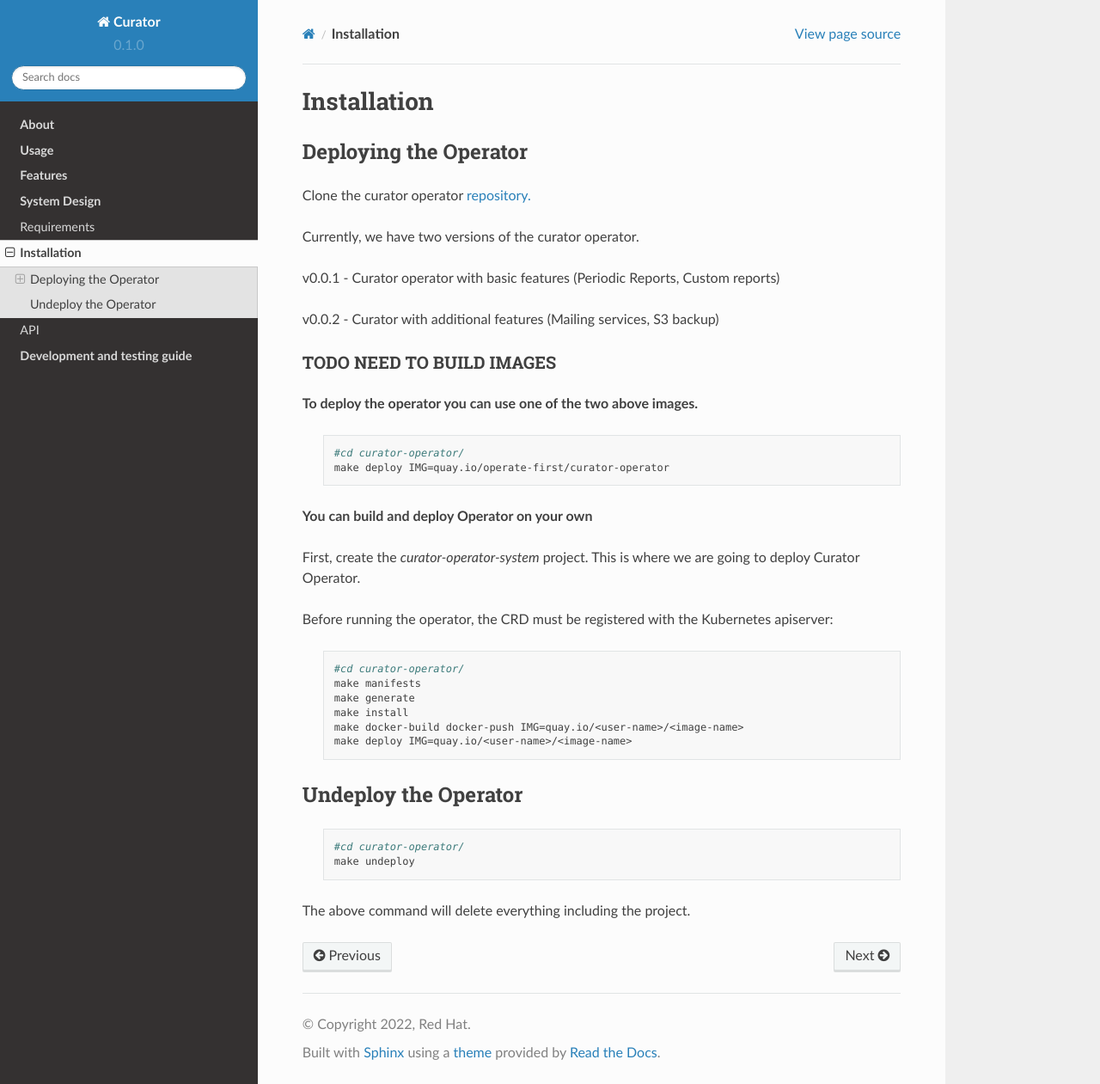
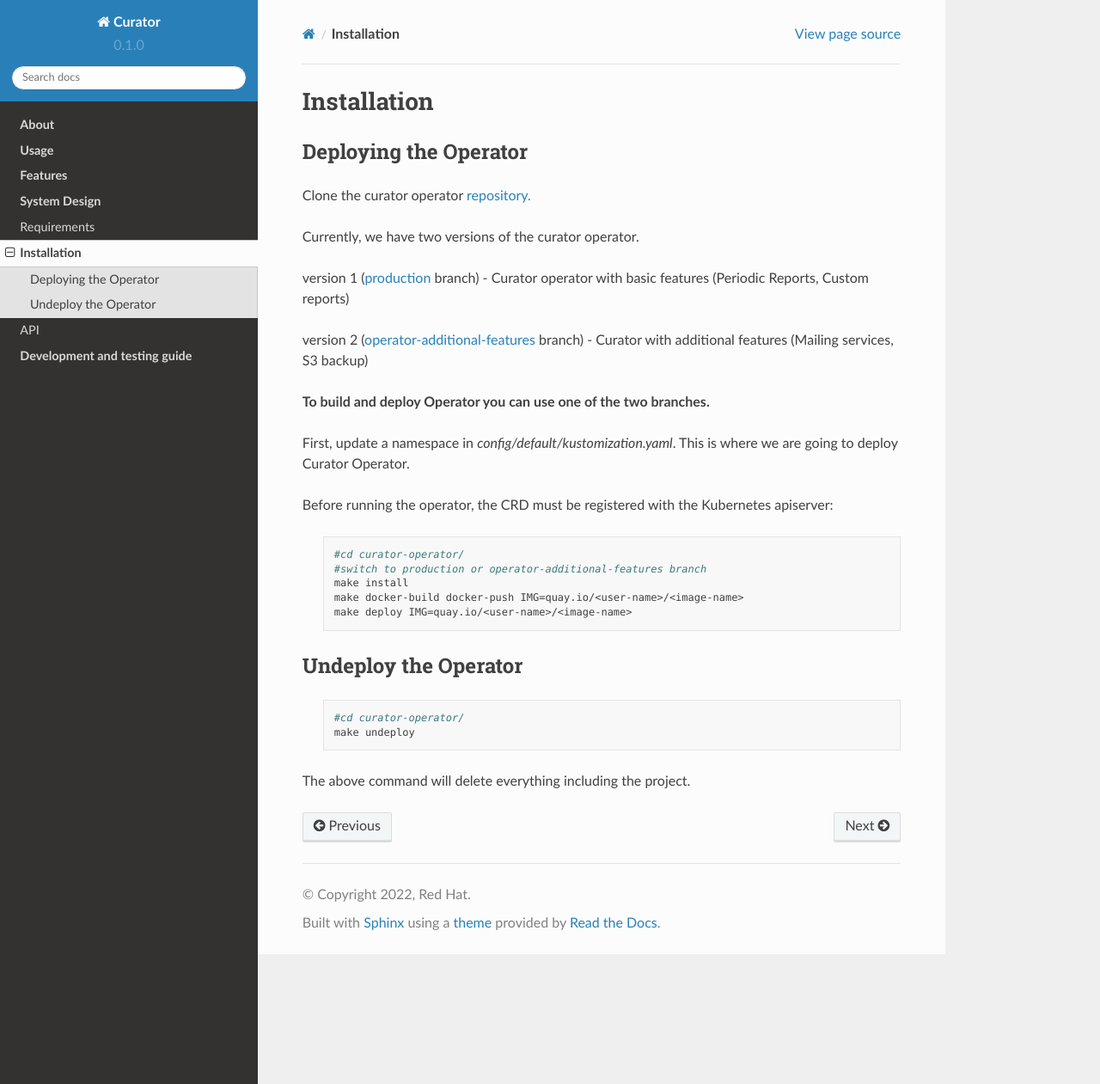
Before and after one commit to gagansk/curatorOperator, a Sphinx documentation site: the page built from docs/source/installation.rst, in a window 1280 px wide and 1261 px high. Shown: the whole window at 86% size. Built offline with Sphinx 7.4.7 and the Read the Docs theme 2.0.0, drawn with Linux system fonts in a browser that asks for light colours.

Commit message:
Update installation.rst

```diff
--- a/docs/source/installation.rst
+++ b/docs/source/installation.rst
@@ -8,34 +8,22 @@
 
 Currently, we have two versions of the curator operator.
 
-v0.0.1 - Curator operator with basic features (Periodic Reports, Custom reports)
+version 1 (`production <https://github.com/operate-first/curator-operator/tree/production>`_ branch) - Curator operator with basic features (Periodic Reports, Custom reports)
 
-v0.0.2 - Curator with additional features (Mailing services, S3 backup)
-
-============
-TODO NEED TO BUILD IMAGES
-============
-
-**To deploy the operator you can use one of the two above images.**
-
-      .. code:: yaml
-
-          #cd curator-operator/
-          make deploy IMG=quay.io/operate-first/curator-operator
+version 2 (`operator-additional-features <https://github.com/operate-first/curator-operator/tree/operator-additional-features>`_ branch) - Curator with additional features (Mailing services, S3 backup)
 
 
 
-**You can build and deploy Operator on your own**
+**To build and deploy Operator you can use one of the two branches.**
 
-First, create the *curator-operator-system* project. This is where we are going to deploy Curator Operator.
+First, update a namespace in *config/default/kustomization.yaml*. This is where we are going to deploy Curator Operator.
 
 Before running the operator, the CRD must be registered with the Kubernetes apiserver:
 
       .. code:: yaml
 
        #cd curator-operator/
-       make manifests
-       make generate
+       #switch to production or operator-additional-features branch
        make install
        make docker-build docker-push IMG=quay.io/<user-name>/<image-name>
        make deploy IMG=quay.io/<user-name>/<image-name>
```
